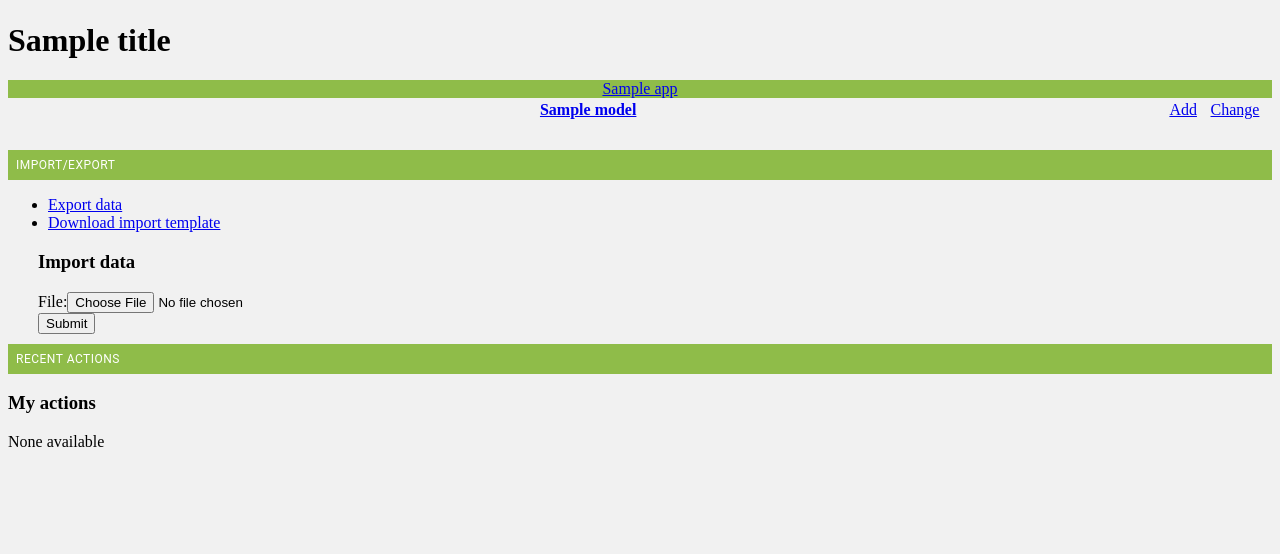
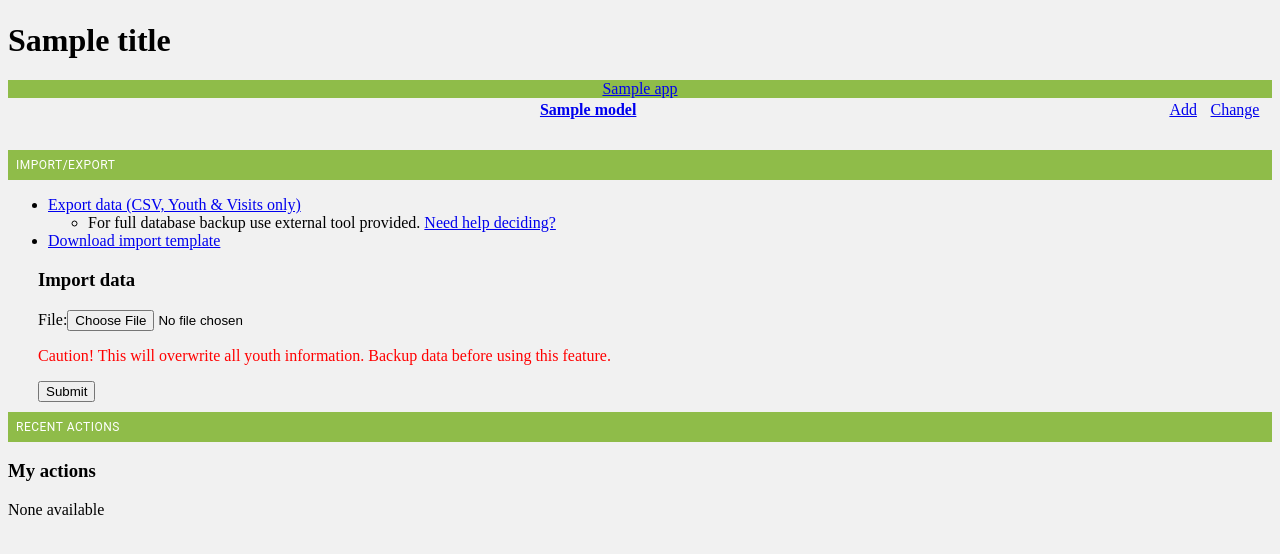
Before and after one commit to ddmiller1995/InForm, a Django app: template src/templates/admin/index.html in a window 1280 px wide. Shown: the part 58-612 px from the top of the page. Run offline with Django 3.2, Linux system fonts and the light colour scheme; data comes from the database, SQL or seed files in the repository; the template is opened without the code that fills it: most values are stand-ins (such as "Sample title", 1, 10 or a date in 2020); style sheets or scripts are compiled from the project's sources.

Commit message:
Import helptext and related css

```diff
--- a/src/assets/css/admin/django.css
+++ b/src/assets/css/admin/django.css
@@ -10,6 +10,10 @@ $orange-accent: #E17000;*/
 
 caption, h2, .submit-row input {
     background: #8fbc49 !important;
+}
+
+.import-warning {
+    color: red;
 }
 
 .submit-row {
--- a/src/templates/admin/index.html
+++ b/src/templates/admin/index.html
@@ -50,7 +50,10 @@
         <div id="import-export">
             <ul>
                 <li>
-                    <a href="{% url 'export-youth-vists' %}">Export data</a>
+                    <a href="{% url 'export-youth-vists' %}">Export data (CSV, Youth & Visits only)</a>
+                    <ul>
+                        <li>For full database backup use external tool provided. <a href="https://github.com/ddmiller1995/InForm/blob/dev/docs/getting-started.md#import-and-export" target="_blank">Need help deciding?</a></li>
+                    </ul>
                 </li>
                 <li>
                     <a href="{% url 'download-import-template' %}">Download import template</a>
@@ -63,6 +66,7 @@
                     {% csrf_token %}
                     <tr><th><label for="id_file">File:</label></th><td><input type="file" name="file" required id="id_file" /></td></tr>
                     <br />
+                    <p class="import-warning">Caution! This will overwrite all youth information. Backup data before using this feature. </p>
                     <input type="submit" value="Submit" />
                 </form>
             </div>
```
